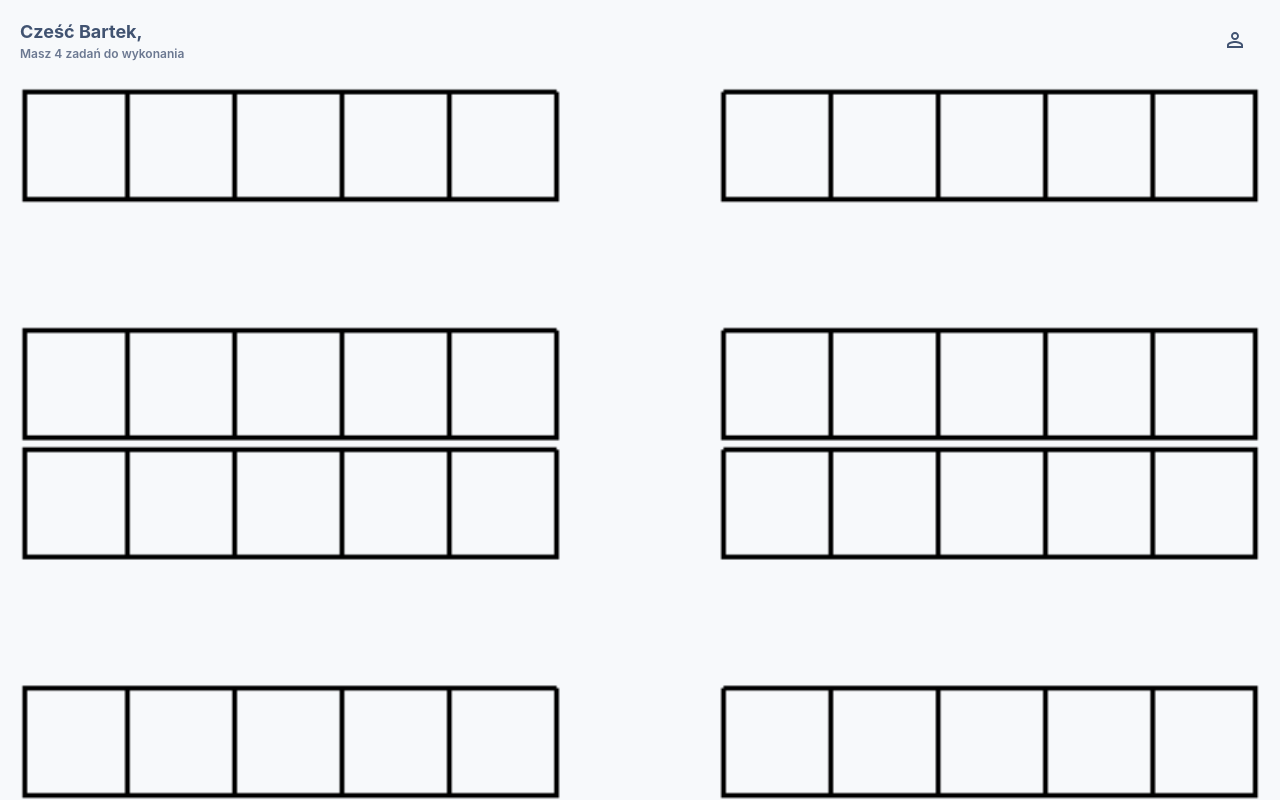
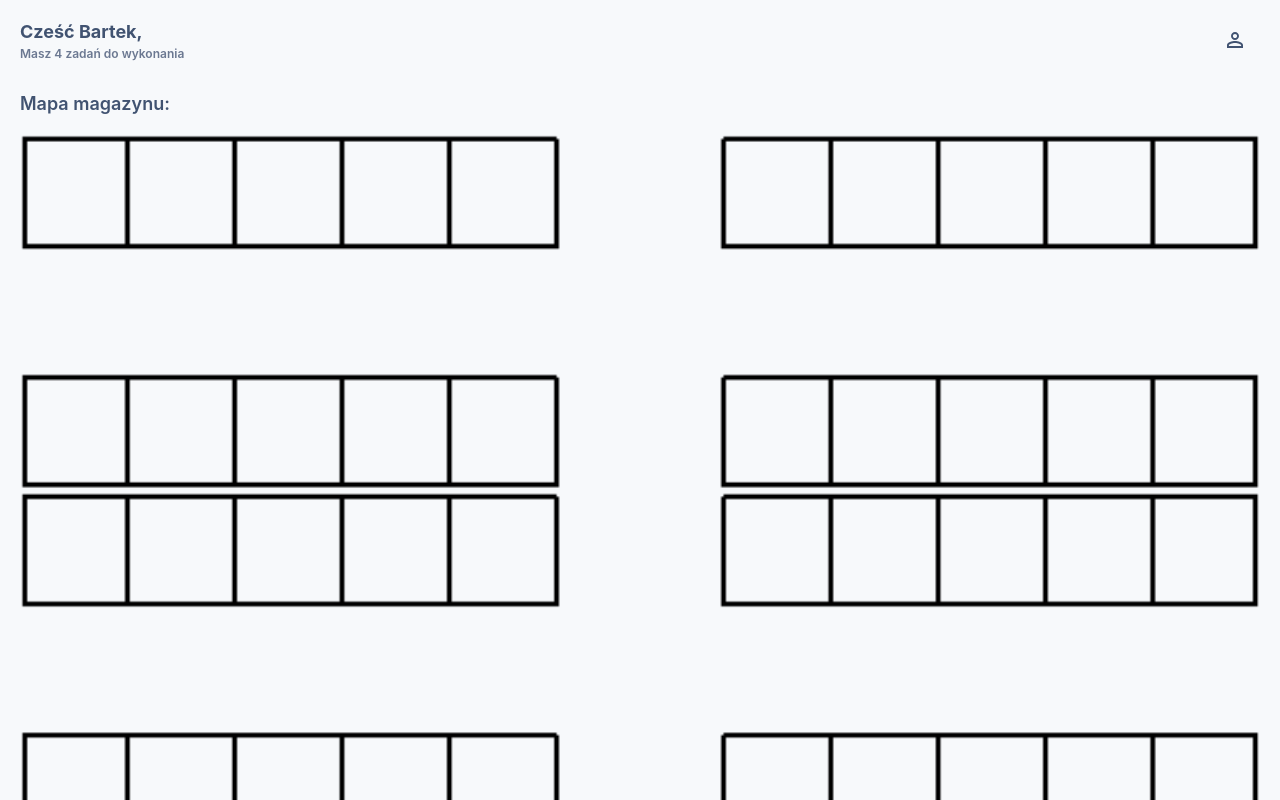
Before and after one commit to AGHCodeCrafters/Hackathon-VIII-Frontend, a React (Create React App) app in the folder app/: page /map in a window 1280 px wide. Built offline with nearby package versions, Linux system fonts and the light colour scheme.

Commit message:
Added header

```diff
--- a/app/src/pages/Map.jsx
+++ b/app/src/pages/Map.jsx
@@ -214,7 +214,9 @@
 
   return (
     <main className="h-[90vh] bg-background flex flex-col px-[20px]">
+      <p className="py-[10px] text-[18px] text-gray_300 font-semibold">Mapa magazynu:</p>
       <canvas ref={canvasRef} width="520" height="520" {...props} />
+
       <Menu />
     </main>
   );
```
